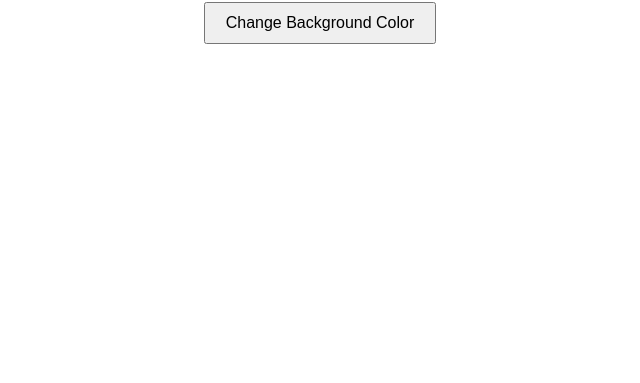
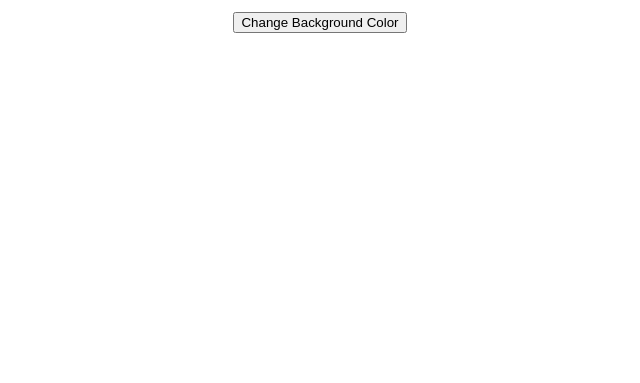
Before and after one commit to 22f3002956/generated-app, a plain HTML site: page index.html in a window 1280 px wide. Shown: the part 417-800 px from the top of the page, without its empty margins (320-960 px from the left). Drawn offline with Linux system fonts and the light colour scheme.

Commit message:
Update style.css

```diff
--- a/style.css
+++ b/style.css
@@ -1,18 +1,13 @@
 body {
+    font-family: Arial, sans-serif;
     display: flex;
     justify-content: center;
     align-items: center;
     height: 100vh;
     margin: 0;
-    font-family: Arial, sans-serif;
+    transition: background-color 0.5s ease;
 }
 
 .container {
     text-align: center;
 }
-
-button {
-    padding: 10px 20px;
-    font-size: 16px;
-    cursor: pointer;
-}
```
